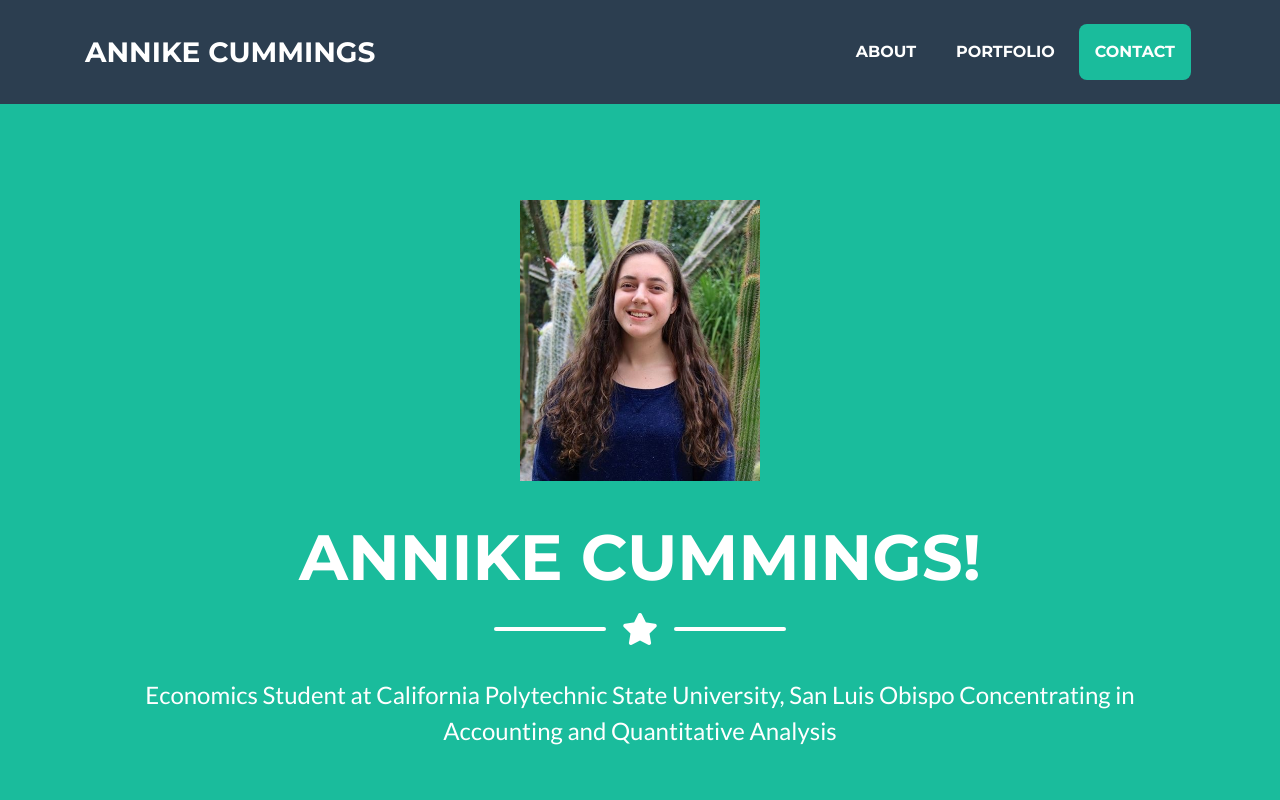
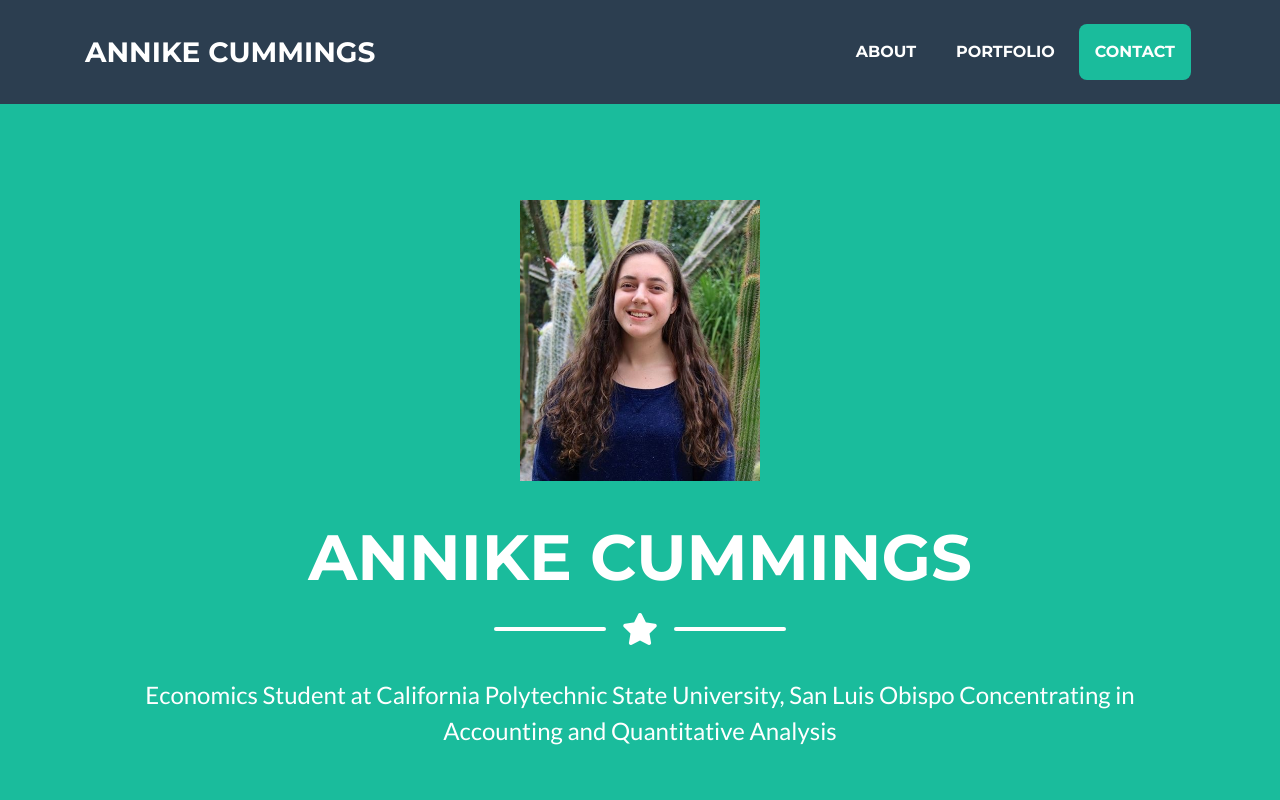
Before and after one commit to annikecummings/annikecummings.github.io, a website with bundled scripts: page index.html in a window 1280 px wide. Shown: the top 800 px of the page. Built offline with nearby package versions, Linux system fonts and the light colour scheme.

Commit message:
Final Update

```diff
--- a/index.html
+++ b/index.html
@@ -54,7 +54,7 @@
       <img class="masthead-avatar mb-5" src="img/headshot.JPG" alt="">
 
       <!-- Masthead Heading -->
-      <h1 class="masthead-heading text-uppercase mb-0">Annike Cummings!</h1>
+      <h1 class="masthead-heading text-uppercase mb-0">Annike Cummings</h1>
 
       <!-- Icon Divider -->
       <div class="divider-custom divider-light">
```
